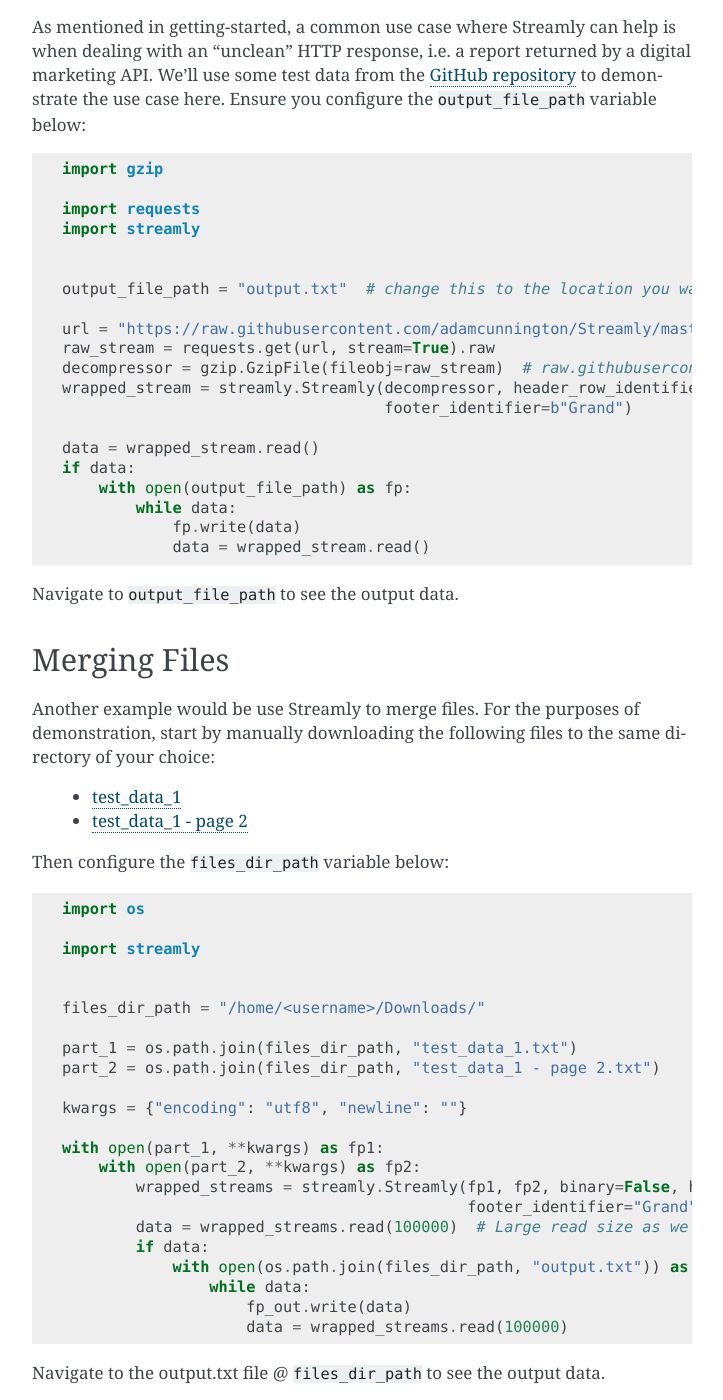
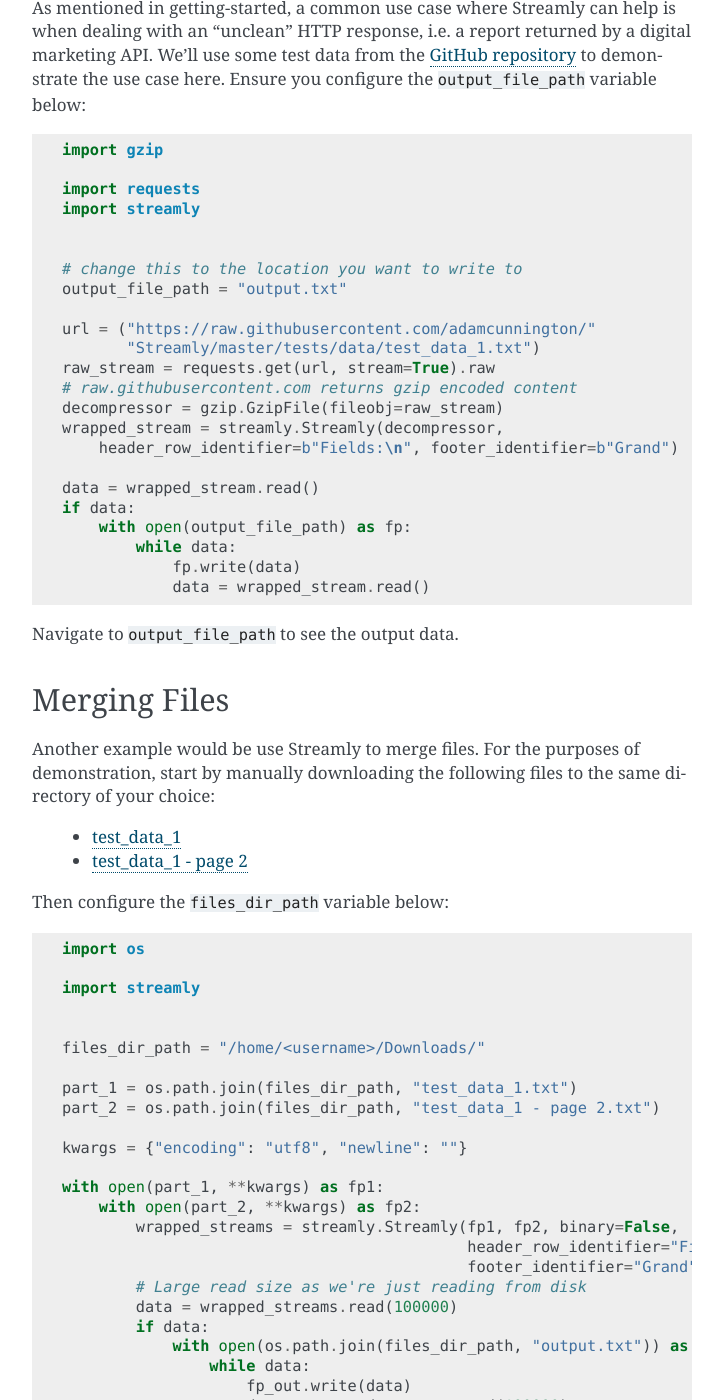
Before and after one commit to adamcunnington/Streamly, a Sphinx documentation site: the page built from docs/source/examples.rst, in a window 1280 px wide and 1400 px high, scrolled down 1085 px. Shown: the whole window, without its empty margins (388-1111 px from the left). Built offline with Sphinx 7.4.7, drawn with Linux system fonts in a browser that asks for light colours; some of the changed lines change nothing that is shown.

Commit message:
Updated to stop text falling off page

```diff
--- a/docs/source/examples.rst
+++ b/docs/source/examples.rst
@@ -36,8 +36,7 @@
     )
 
     wrapped_stream = streamly.Streamly(my_stream,
-                                       header_row_identifier=b"Report Fields:\n",
-                                       footer_identifier=b"Grand")
+        header_row_identifier=b"Report Fields:\n", footer_identifier=b"Grand")
 
     data = wrapped_stream.read(50)
     while data:
@@ -58,13 +57,16 @@
     import streamly
 
 
-    output_file_path = "output.txt"  # change this to the location you want to write to
+    # change this to the location you want to write to
+    output_file_path = "output.txt"
 
-    url = "https://raw.githubusercontent.com/adamcunnington/Streamly/master/tests/data/test_data_1.txt"
+    url = ("https://raw.githubusercontent.com/adamcunnington/"
+           "Streamly/master/tests/data/test_data_1.txt")
     raw_stream = requests.get(url, stream=True).raw
-    decompressor = gzip.GzipFile(fileobj=raw_stream)  # raw.githubusercontent.com returns gzip encoded content
-    wrapped_stream = streamly.Streamly(decompressor, header_row_identifier=b"Fields:\n",
-                                       footer_identifier=b"Grand")
+    # raw.githubusercontent.com returns gzip encoded content
+    decompressor = gzip.GzipFile(fileobj=raw_stream)
+    wrapped_stream = streamly.Streamly(decompressor,
+        header_row_identifier=b"Fields:\n", footer_identifier=b"Grand")
 
     data = wrapped_stream.read()
     if data:
@@ -100,9 +102,11 @@
 
     with open(part_1, **kwargs) as fp1:
         with open(part_2, **kwargs) as fp2:
-            wrapped_streams = streamly.Streamly(fp1, fp2, binary=False, header_row_identifier="Fields:\n",
+            wrapped_streams = streamly.Streamly(fp1, fp2, binary=False,
+                                                header_row_identifier="Fields:\n",
                                                 footer_identifier="Grand")
-            data = wrapped_streams.read(100000)  # Large read size as we're just reading from disk
+            # Large read size as we're just reading from disk
+            data = wrapped_streams.read(100000)
             if data:
                 with open(os.path.join(files_dir_path, "output.txt")) as fp_out:
                     while data:
```
